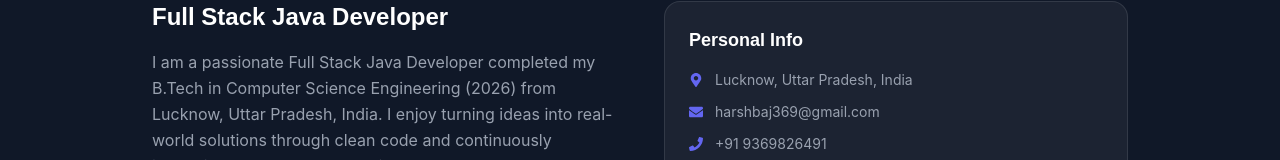
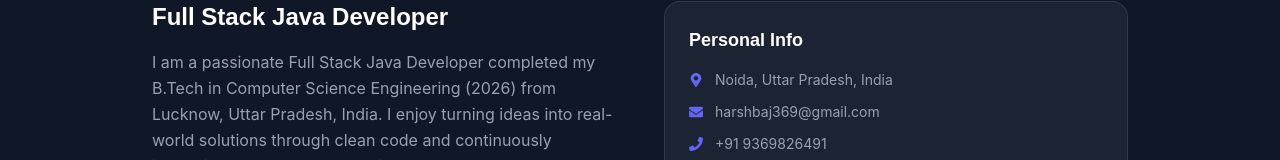
Before and after one commit to Harshbajpai2003/harsh-portfolio, a React (Vite) app in the folder frontend/: page /about in a window 1280 px wide. Shown: the part 287-447 px from the top of the page. Built offline with nearby package versions, Linux system fonts and the light colour scheme; no server answers.

Commit message:
Update Location

```diff
--- a/frontend/src/pages/About.jsx
+++ b/frontend/src/pages/About.jsx
@@ -45,7 +45,7 @@ function About() {
             <div className="space-y-3 text-sm text-gray-400">
               <div className="flex items-center gap-3">
                 <FaMapMarkerAlt className="text-primary flex-shrink-0" />
-                <span>Lucknow, Uttar Pradesh, India</span>
+                <span>Noida, Uttar Pradesh, India</span>
               </div>
               <div className="flex items-center gap-3">
                 <FaEnvelope className="text-primary flex-shrink-0" />
```
